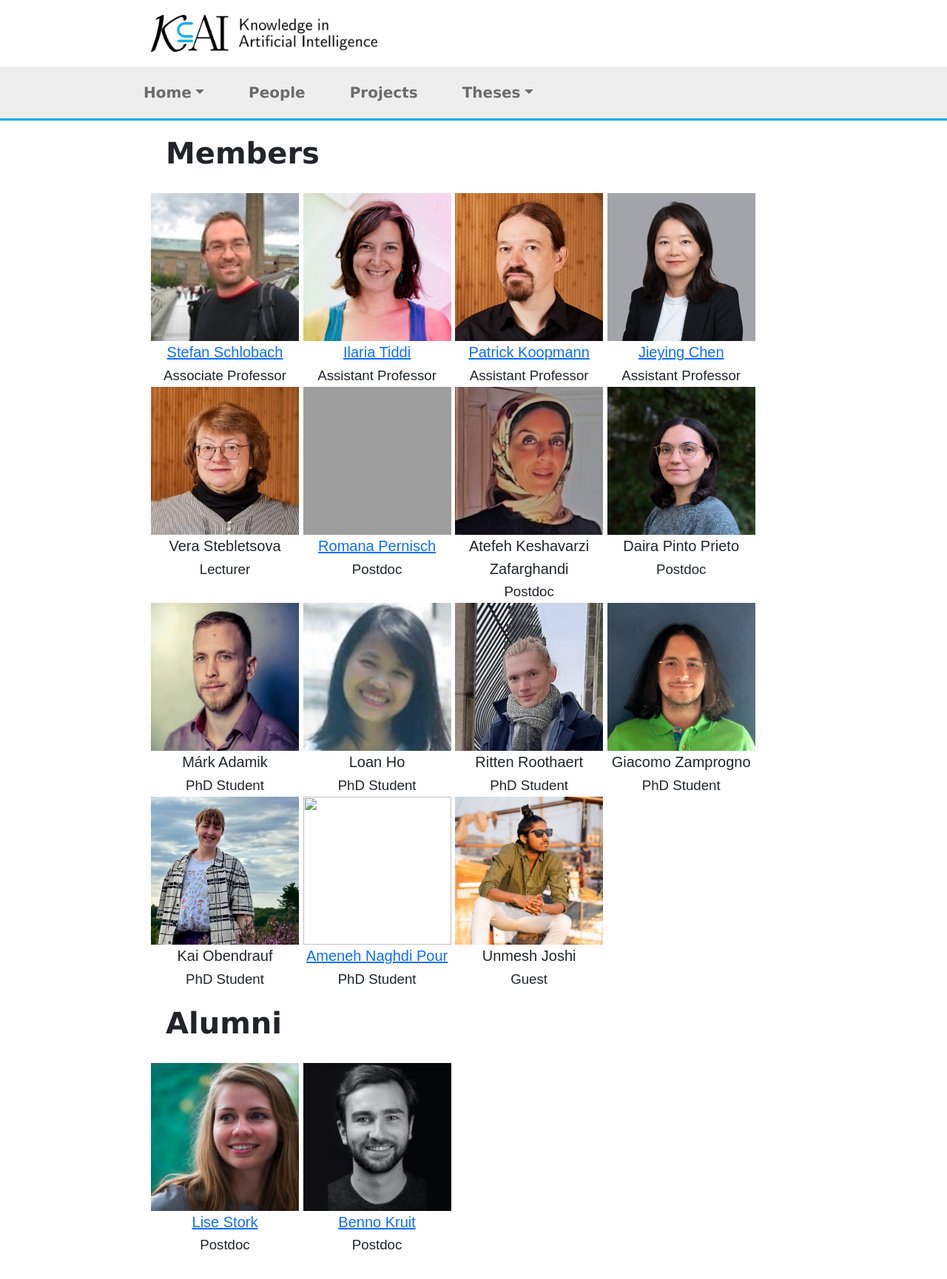
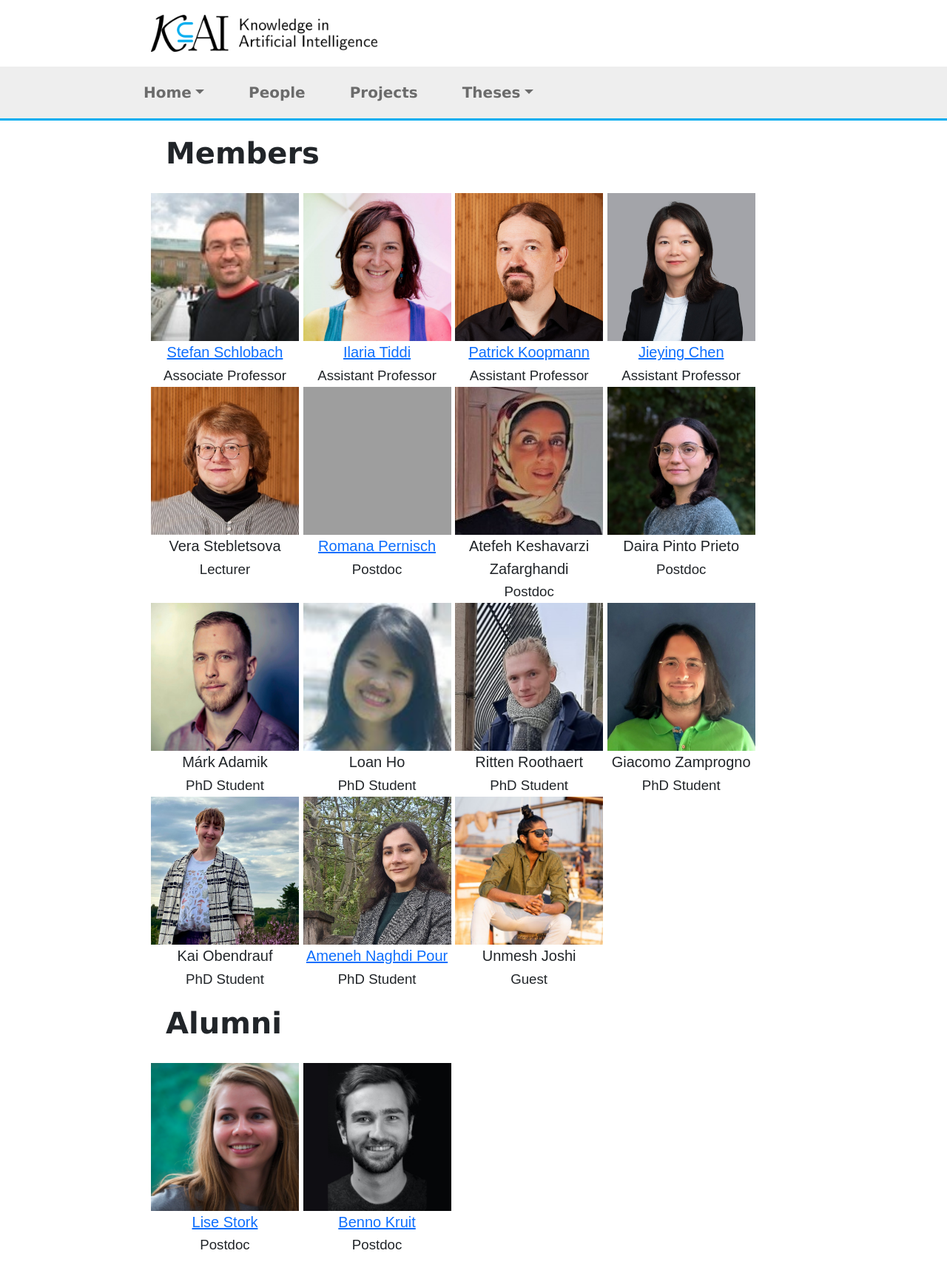
Before and after one commit to kai-vu/site, a Jekyll site: the page built from people.md, in a window 1280 px wide. Shown: the whole page at 74% size. Built offline with Jekyll 4.4.1, drawn with Linux system fonts in a browser that asks for light colours; grey boxes are pictures that could not be loaded.

Commit message:
Update people.md

```diff
--- a/people.md
+++ b/people.md
@@ -18,7 +18,7 @@
     <div style="text-align: center; width:200px; display:inline-block; vertical-align:top;"><img src="images/ritten.jpeg" width="200" height="200"><br>Ritten Roothaert<br><span style="font-size:14pt">PhD Student</span></div>
     <div style="text-align: center; width:200px; display:inline-block; vertical-align:top;"><img src="images/giacomo.jpeg" width="200" height="200"><br>Giacomo Zamprogno<br><span style="font-size:14pt">PhD Student</span></div>
     <div style="text-align: center; width:200px; display:inline-block; vertical-align:top;"><img src="images/kai.jpg" width="200" height="200"><br>Kai Obendrauf<br><span style="font-size:14pt">PhD Student</span></div>
-    <div style="text-align: center; width:200px; display:inline-block; vertical-align:top;"><img src="ameneh.jpg" width="200" height="200"><br><a href="https://Ameneh71.github.io"> Ameneh Naghdi Pour</a><br><span style="font-size:14pt">PhD Student</span></div>
+    <div style="text-align: center; width:200px; display:inline-block; vertical-align:top;"><img src="images/ameneh.jpg" width="200" height="200"><br><a href="https://Ameneh71.github.io"> Ameneh Naghdi Pour</a><br><span style="font-size:14pt">PhD Student</span></div>
     <div style="text-align: center; width:200px; display:inline-block; vertical-align:top;"><img src="images/unmesh.png" width="200" height="200"><br>Unmesh Joshi<br><span style="font-size:14pt">Guest</span></div>
 </div>
 
```
